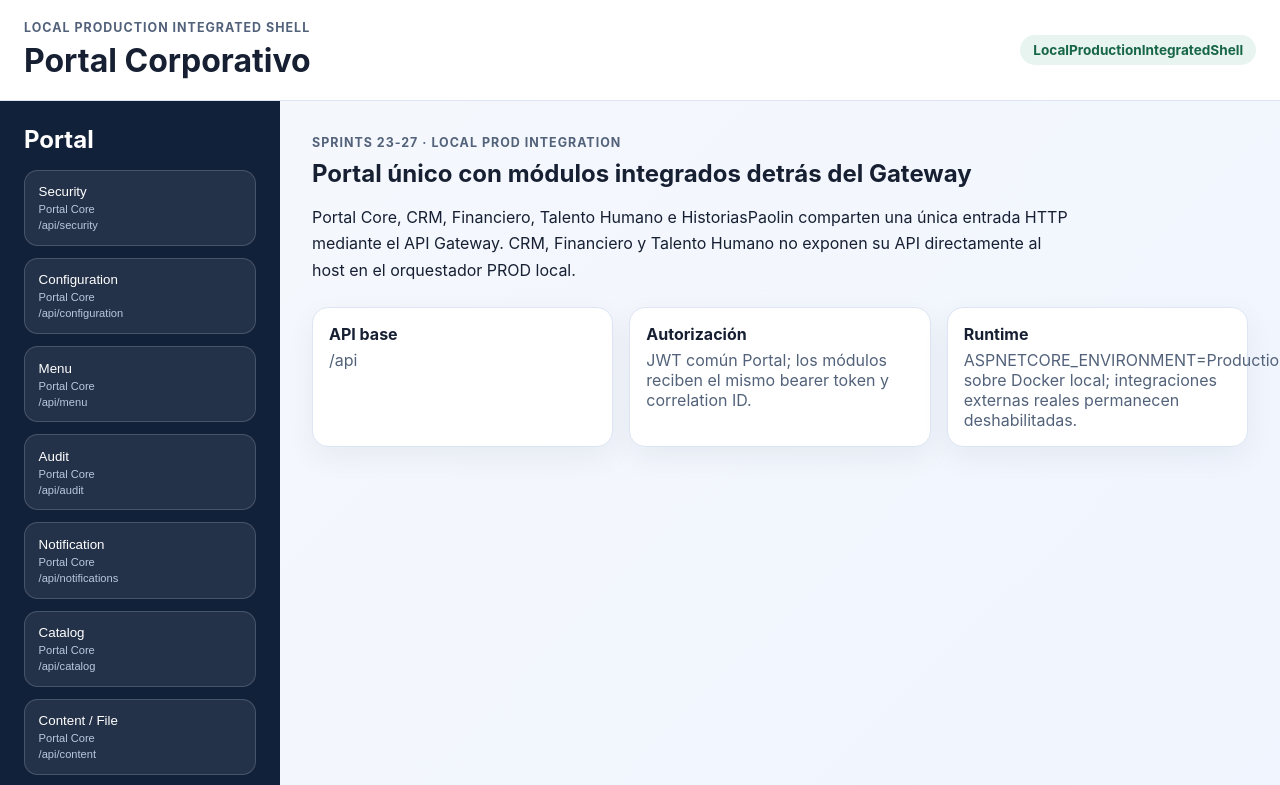
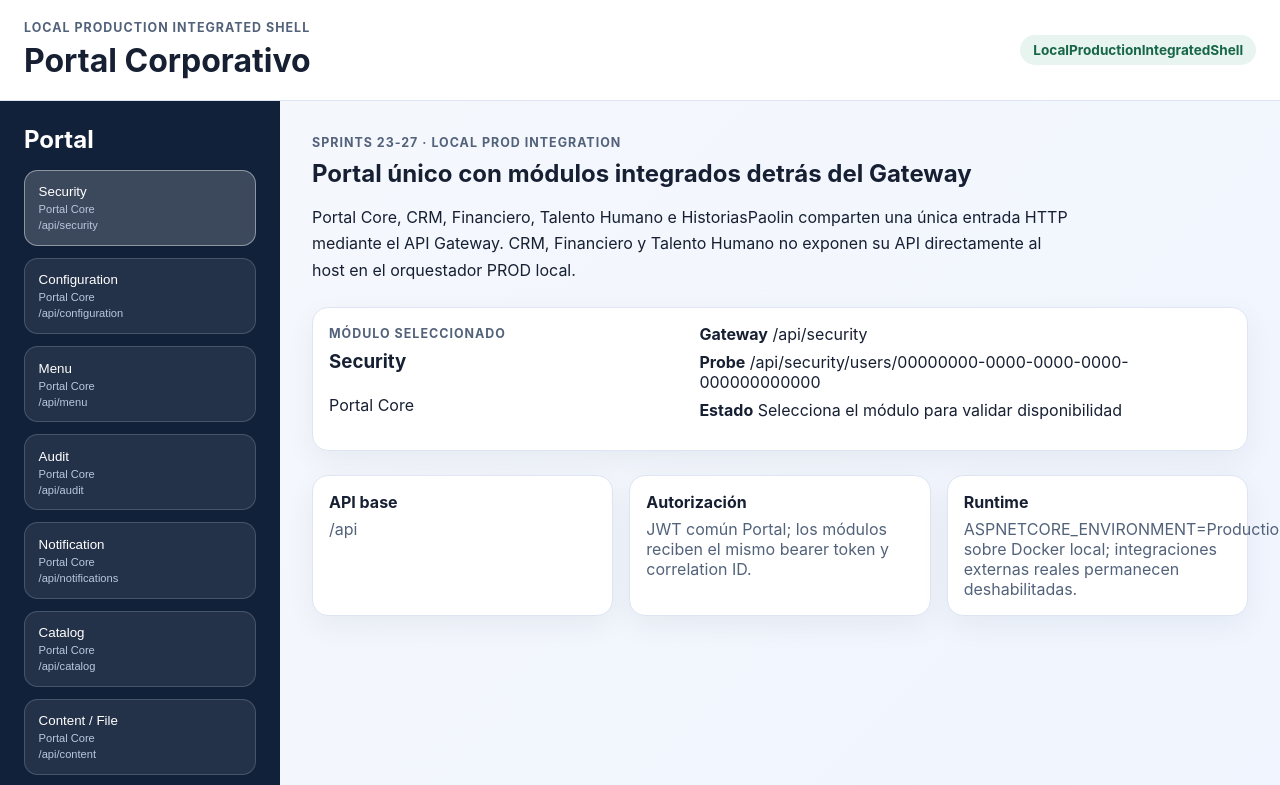
Before and after one commit to christyepez/PortalCorporativo, an Angular app in the folder frontend/: page / in a window 1280 px wide. Shown: the top 785 px of the page. Built offline with nearby package versions, Linux system fonts and the light colour scheme.

Commit message:
feat: add functional local module navigation

```diff
--- a/frontend/src/app/app.component.css
+++ b/frontend/src/app/app.component.css
@@ -83,6 +83,11 @@
   opacity: 0.55;
 }
 
+.shell__sidebar button.active {
+  background: rgba(255, 255, 255, 0.18);
+  border-color: rgba(255, 255, 255, 0.42);
+}
+
 .shell__sidebar span,
 .shell__sidebar small {
   display: block;
@@ -100,6 +105,29 @@
 .shell__content p {
   max-width: 760px;
   line-height: 1.65;
+}
+
+.module-panel {
+  display: grid;
+  grid-template-columns: minmax(180px, 0.8fr) minmax(260px, 1.2fr);
+  gap: 1rem;
+  margin-top: 1.5rem;
+  padding: 1rem;
+  border: 1px solid #dde5f3;
+  border-radius: 1rem;
+  background: #ffffff;
+  box-shadow: 0 10px 30px rgba(23, 32, 51, 0.06);
+}
+
+.module-panel h3,
+.module-panel p {
+  margin-top: 0;
+}
+
+.module-panel__details {
+  display: grid;
+  gap: 0.5rem;
+  align-content: start;
 }
 
 .card-grid {
@@ -135,7 +163,8 @@
 }
 
 @media (max-width: 760px) {
-  .shell__body {
+  .shell__body,
+  .module-panel {
     grid-template-columns: 1fr;
   }
 }
--- a/frontend/src/app/app.component.html
+++ b/frontend/src/app/app.component.html
@@ -12,12 +12,16 @@
       <h2>Portal</h2>
       <nav>
         @for (module of modules; track module.label) {
-          <button type="button" [class.disabled]="!module.enabled" [disabled]="!module.enabled">
+          <button
+            type="button"
+            [class.disabled]="!module.enabled"
+            [class.active]="selectedModule.label === module.label"
+            [disabled]="!module.enabled"
+            [attr.aria-current]="selectedModule.label === module.label ? 'page' : null"
+            (click)="selectModule(module)">
             <span>{{ module.label }}</span>
             <small>{{ module.status }}</small>
-            @if (module.gatewayPath) {
-              <small>{{ module.gatewayPath }}</small>
-            }
+            <small>{{ module.gatewayPath }}</small>
           </button>
         }
       </nav>
@@ -30,6 +34,32 @@
         Portal Core, CRM, Financiero, Talento Humano e HistoriasPaolin comparten una única entrada HTTP mediante el API Gateway.
         CRM, Financiero y Talento Humano no exponen su API directamente al host en el orquestador PROD local.
       </p>
+
+      <section class="module-panel" aria-live="polite">
+        <div>
+          <p class="eyebrow">Módulo seleccionado</p>
+          <h3>{{ selectedModule.label }}</h3>
+          <p>{{ selectedModule.status }}</p>
+        </div>
+        <div class="module-panel__details">
+          <span><strong>Gateway</strong> {{ selectedModule.gatewayPath }}</span>
+          <span><strong>Probe</strong> {{ selectedModule.probePath }}</span>
+          <span>
+            <strong>Estado</strong>
+            @switch (moduleProbeState) {
+              @case ('checking') { Verificando… }
+              @case ('available') { Disponible }
+              @case ('protected') { Disponible · protegido por autorización }
+              @case ('unavailable') { No disponible }
+              @default { Selecciona el módulo para validar disponibilidad }
+            }
+            @if (moduleProbeStatus) {
+              (HTTP {{ moduleProbeStatus }})
+            }
+          </span>
+        </div>
+      </section>
+
       <div class="card-grid">
         <article>
           <strong>API base</strong>
--- a/frontend/src/app/app.component.ts
+++ b/frontend/src/app/app.component.ts
@@ -5,8 +5,11 @@ interface ShellModule {
   readonly label: string;
   readonly status: string;
   readonly enabled: boolean;
-  readonly gatewayPath?: string;
+  readonly gatewayPath: string;
+  readonly probePath: string;
 }
+
+type ModuleProbeState = 'idle' | 'checking' | 'available' | 'protected' | 'unavailable';
 
 @Component({
   selector: 'portal-root',
@@ -19,18 +22,46 @@ export class AppComponent {
   protected readonly readiness = environment.shellReadiness;
   protected readonly apiBasePath = environment.apiBasePath;
   protected readonly modules: ShellModule[] = [
-    { label: 'Security', status: 'Portal Core', enabled: true, gatewayPath: '/api/security' },
-    { label: 'Configuration', status: 'Portal Core', enabled: true, gatewayPath: '/api/configuration' },
-    { label: 'Menu', status: 'Portal Core', enabled: true, gatewayPath: '/api/menu' },
-    { label: 'Audit', status: 'Portal Core', enabled: true, gatewayPath: '/api/audit' },
-    { label: 'Notification', status: 'Portal Core', enabled: true, gatewayPath: '/api/notifications' },
-    { label: 'Catalog', status: 'Portal Core', enabled: true, gatewayPath: '/api/catalog' },
-    { label: 'Content / File', status: 'Portal Core', enabled: true, gatewayPath: '/api/content' },
-    { label: 'Reporting', status: 'Portal Core', enabled: true, gatewayPath: '/api/reporting' },
-    { label: 'Integration', status: 'Portal Core', enabled: true, gatewayPath: '/api/integration' },
-    { label: 'CRM', status: 'Integrado PROD local', enabled: true, gatewayPath: '/api/crm' },
-    { label: 'Financiero', status: 'Integrado PROD local', enabled: true, gatewayPath: '/api/financial' },
-    { label: 'HistoriasPaolin', status: 'Integrado por Gateway', enabled: true, gatewayPath: '/api/historiaspaolin' },
-    { label: 'Talento Humano', status: 'Integrado PROD local', enabled: true, gatewayPath: '/api/hr' }
+    { label: 'Security', status: 'Portal Core', enabled: true, gatewayPath: '/api/security', probePath: '/api/security/users/00000000-0000-0000-0000-000000000000' },
+    { label: 'Configuration', status: 'Portal Core', enabled: true, gatewayPath: '/api/configuration', probePath: '/api/configuration/scopes/0' },
+    { label: 'Menu', status: 'Portal Core', enabled: true, gatewayPath: '/api/menu', probePath: '/api/menu/modules/portal' },
+    { label: 'Audit', status: 'Portal Core', enabled: true, gatewayPath: '/api/audit', probePath: '/api/audit/events/?page=1&pageSize=1' },
+    { label: 'Notification', status: 'Portal Core', enabled: true, gatewayPath: '/api/notifications', probePath: '/api/notifications/templates' },
+    { label: 'Catalog', status: 'Portal Core', enabled: true, gatewayPath: '/api/catalog', probePath: '/api/catalog/entries' },
+    { label: 'Content / File', status: 'Portal Core', enabled: true, gatewayPath: '/api/content', probePath: '/api/content/documents' },
+    { label: 'Reporting', status: 'Portal Core', enabled: true, gatewayPath: '/api/reporting', probePath: '/api/reporting/reports' },
+    { label: 'Integration', status: 'Portal Core', enabled: true, gatewayPath: '/api/integration', probePath: '/api/integration/inbox/processed?tenantId=default&source=shell&idempotencyKey=probe' },
+    { label: 'CRM', status: 'Integrado PROD local', enabled: true, gatewayPath: '/api/crm', probePath: '/api/crm/health/ready' },
+    { label: 'Financiero', status: 'Integrado PROD local', enabled: true, gatewayPath: '/api/financial', probePath: '/api/financial/health/ready' },
+    { label: 'HistoriasPaolin', status: 'Integrado por Gateway', enabled: true, gatewayPath: '/api/historiaspaolin', probePath: '/api/historiaspaolin/health/ready' },
+    { label: 'Talento Humano', status: 'Integrado PROD local', enabled: true, gatewayPath: '/api/hr', probePath: '/api/hr/health/ready' }
   ];
+
+  protected selectedModule: ShellModule = this.modules[0];
+  protected moduleProbeState: ModuleProbeState = 'idle';
+  protected moduleProbeStatus?: number;
+
+  protected async selectModule(module: ShellModule): Promise<void> {
+    if (!module.enabled) return;
+    this.selectedModule = module;
+    this.moduleProbeState = 'checking';
+    this.moduleProbeStatus = undefined;
+
+    try {
+      const response = await fetch(module.probePath, {
+        method: 'GET',
+        credentials: 'same-origin',
+        cache: 'no-store',
+        headers: { 'X-Correlation-ID': `portal-shell-${crypto.randomUUID()}` }
+      });
+      this.moduleProbeStatus = response.status;
+      this.moduleProbeState = response.ok
+        ? 'available'
+        : response.status === 401 || response.status === 403
+          ? 'protected'
+          : 'unavailable';
+    } catch {
+      this.moduleProbeState = 'unavailable';
+    }
+  }
 }
```
Also changed, not shown: 2 other files (tests, documents, lock files or other folders).
